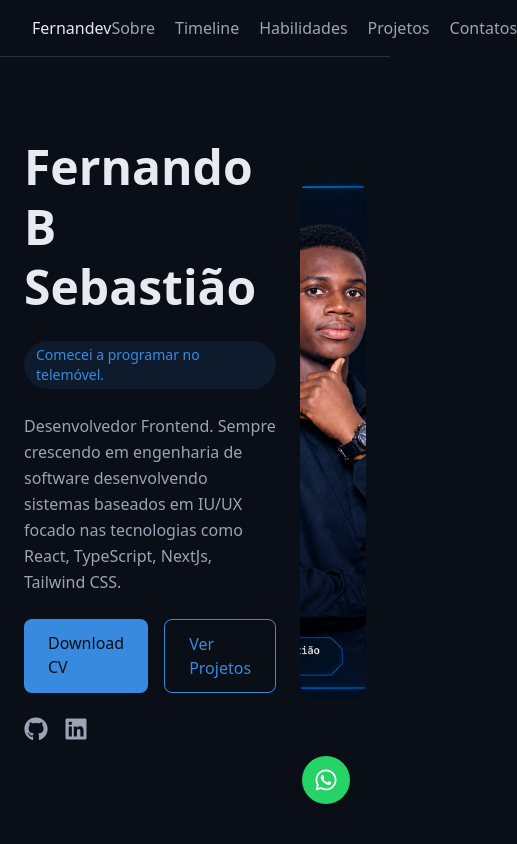
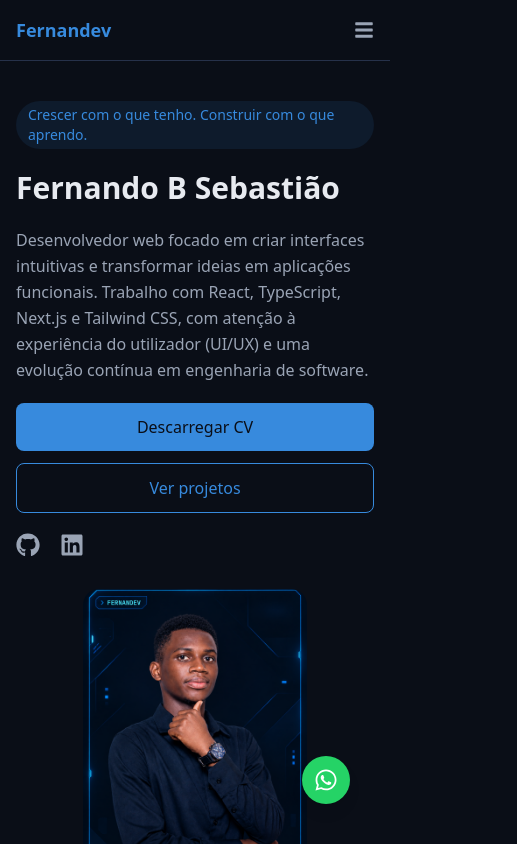
Before and after one commit to fernandev-tech/My-Portfolio, a Next.js app in the folder portfolio/: page / in a window 390 px wide. Shown: the top 844 px of the page, 517 px wide, since content can reach past the window. Built offline with nearby package versions, Linux system fonts and the light colour scheme.

Commit message:
Responsividade: Header - menu hamburguer, Hero

```diff
--- a/portfolio/src/components/AboutMe/AboutMe.tsx
+++ b/portfolio/src/components/AboutMe/AboutMe.tsx
@@ -40,12 +40,7 @@ const aboutTabs: AboutTabs[] = [
 
 export function AboutMe() {
 
-    const { ref, progress } = useInView();
 
-    const easedProgress = 1 - Math.pow(1 - progress, 3);
-    const scale = 0.95 + easedProgress * 0.05;
-    const opacity = easedProgress;
-    const translateY = (1 - easedProgress) * 40;
     const [activeTab, setActiveTab] = useState<string | null>(null)
 
     const contentTab = aboutTabs.find(aboutTab => aboutTab.id === activeTab)
@@ -53,11 +48,7 @@ export function AboutMe() {
 
     return (
         <section id="sobre"
-            ref={ref}
-            style={{
-                opacity,
-                transform: `translateY(${translateY}px) scale(${scale})`,
-            }}
+
             className={`max-w-6xl mx-auto px-6 py-20 space-y-4 transition-all duration-700 ease-out`}>
 
             <h2 className="text-4xl font-bold mb-8">Sobre Mim</h2>
--- a/portfolio/src/components/Header/Header.tsx
+++ b/portfolio/src/components/Header/Header.tsx
@@ -1,11 +1,14 @@
-import Link from "next/link"
+
+"use client";
+
+import { useState } from "react";
+import Link from "next/link";
+import { FaBars, FaTimes } from "react-icons/fa";
 
 type NavItem = {
-    label: string,
-    href: string
-}
-export function Header() {
-
+    label: string;
+    href: string;
+};
 
 const navItems: NavItem[] = [
     { label: "Sobre", href: "#sobre" },
@@ -13,22 +16,54 @@ export function Header() {
     { label: "Habilidades", href: "#habilidades" },
     { label: "Projetos", href: "#projetos" },
     { label: "Contatos", href: "#contatos" },
-    ]
+];
+
+export function Header() {
+    const [isMenuOpen, setIsMenuOpen] = useState(false);
 
     return (
-        <header className={`sticky top-0 z-50 flex justify-between items-center px-8 py-4 bg-primary border-b border-border font-mono `}>
-            <span>Fernandev</span>
+        <header className="sticky top-0 z-50 flex items-center justify-between border-b border-border bg-primary px-4 py-4 font-mono md:px-8">
+            <Link
+                href="#top"
+                className="text-lg font-bold text-accent"
+            >
+                Fernandev
+            </Link>
 
+            {/* Botão hambúrguer: apenas mobile */}
+            <button
+                type="button"
+                className="flex items-center justify-center text-xl text-text-secondary transition-colors hover:text-accent md:hidden"
+                aria-label={isMenuOpen ? "Fechar menu" : "Abrir menu"}
+                aria-expanded={isMenuOpen}
+                aria-controls="main-navigation"
+                onClick={() => setIsMenuOpen(!isMenuOpen)}
+            >
+                {isMenuOpen ? <FaTimes /> : <FaBars />}
+            </button>
 
-            <nav>
-                <ul className={`flex gap-5`}>
-                    {navItems.map(navItem => (
-                        <li key={navItem.href} className={`text-text-secondary hover:text-accent transition-colors`}><a href={navItem.href}>{navItem.label}</a></li>
+            {/* Navegação */}
+            <nav
+                id="main-navigation"
+                aria-label="Navegação principal"
+                className={`${isMenuOpen ? "block" : "hidden"} absolute left-0 top-full w-full border-b border-border bg-primary px-4 py-4 md:static md:block md:w-auto md:border-0 md:bg-transparent md:p-0`}
+            >
+                <ul className="flex flex-col gap-4 md:flex-row md:gap-5">
+                    {navItems.map(({ label, href }) => (
+                        <li
+                            key={href}
+                            className="text-text-secondary transition-colors hover:text-accent"
+                        >
+                            <Link
+                                href={href}
+                                onClick={() => setIsMenuOpen(false)}
+                            >
+                                {label}
+                            </Link>
+                        </li>
                     ))}
                 </ul>
             </nav>
-
         </header>
-    )
+    );
 }
-{/*O bg-primary é a clase que criamos */}
--- a/portfolio/src/components/Hero/Hero.tsx
+++ b/portfolio/src/components/Hero/Hero.tsx
@@ -1,55 +1,100 @@
-"use client"
-import { useInView } from "@/hooks/useInView";
-import { FaGithub, FaLinkedin, FaFacebook } from "react-icons/fa";
-import Image from "next/image"
+import Image from "next/image";
+import { FaGithub, FaLinkedin } from "react-icons/fa";
 
-type WorkLinks = {
-    label: string,
-    href: string,
-    Icon: React.ReactNode,
-}
-const workLinks: WorkLinks[] = [
-    { label: "Github", href: "https://github.com/fernandev-tech", Icon: <FaGithub /> },
-    { label: "Linkedin", href: "https://Linkedin.com/fernandobsebastiao", Icon: <FaLinkedin /> },
+type WorkLink = {
+    label: string;
+    href: string;
+    Icon: React.ReactNode;
+};
 
-]
+const workLinks: WorkLink[] = [
+    {
+        label: "GitHub",
+        href: "https://github.com/fernandev-tech",
+        Icon: <FaGithub />,
+    },
+    {
+        label: "LinkedIn",
+        href: "https://linkedin.com/fernandobsebastiao",
+        Icon: <FaLinkedin />,
+    },
+];
 
 export function Hero() {
 
-
     return (
         <section
-            className={`max-w-6xl mx-auto px-6 py-20 min-h-screen transition-all duration-700 ease-out `}>
-            <div className="flex items-center gap-6">
+            id="top"
+            className="mx-auto flex min-h-screen max-w-6xl items-center px-4 py-10 font-mono sm:px-6 sm:py-14 md:py-20"
+        >
+            <div className="flex w-full flex-col items-stretch gap-8 md:flex-row md:items-center md:gap-10">
 
-                <div className="flex flex-col gap-6 flex-1">
+                {/* Conteúdo textual */}
+                <div className="flex min-w-0 flex-1 flex-col items-start gap-5">
+                    <span className="self-start rounded-full bg-accent/10 px-3 py-1 text-sm text-accent">
+                        Crescer com o que tenho. Construir com o que aprendo.
+                    </span>
 
-                    <h1 className="text-5xl font-bold leading-tight">Fernando B Sebastião</h1>
-                    <span className="text-sm self-start bg-accent/10 text-accent  rounded-full px-3 py-1 ">Comecei a programar no telemóvel.</span>
-                    <p className="text-text-secondary leading-relaxed">Desenvolvedor Frontend. Sempre crescendo em engenharia de software desenvolvendo sistemas baseados em IU/UX focado nas tecnologias como React, TypeScript, NextJs, Tailwind CSS.</p>
+                    <h1 className="text-3xl font-bold leading-tight sm:text-4xl md:text-5xl">
+                        Fernando B Sebastião
+                    </h1>
 
-                    <div className="flex gap-4">
-                        <a href="/Fernando-CV.pdf" target="_blank" className="bg-accent text-primary px-6 py-3 rounded-lg font-medium hover:opacity-90 transition-opacity" >Download CV</a>
-                        <a className="border border-accent text-accent px-6 py-3 rounded-lg font-medium hover:bg-accent/10 transition-colors" href="#projetos">Ver Projetos</a>
+                    <p className="leading-relaxed text-text-secondary">
+                        Desenvolvedor web focado em criar interfaces intuitivas
+                        e transformar ideias em aplicações funcionais. Trabalho
+                        com React, TypeScript, Next.js e Tailwind CSS, com atenção
+                        à experiência do utilizador (UI/UX) e uma evolução
+                        contínua em engenharia de software.
+                    </p>
+
+                    {/* Botões */}
+                    <div className="flex w-full flex-col gap-3 sm:w-auto sm:flex-row sm:flex-wrap">
+                        <a
+                            href="/Fernando-CV.pdf"
+                            target="_blank"
+                            rel="noopener noreferrer"
+                            className="w-full rounded-lg bg-accent px-6 py-3 text-center font-medium text-primary transition-opacity hover:opacity-90 sm:w-auto"
+                        >
+                            Descarregar CV
+                        </a>
+
+                        <a
+                            href="#projetos"
+                            className="w-full rounded-lg border border-accent px-6 py-3 text-center font-medium text-accent transition-colors hover:bg-accent/10 sm:w-auto"
+                        >
+                            Ver projetos
+                        </a>
                     </div>
-                    <div className="flex items-center gap-4">
-                        {workLinks.map((workLink) => (
-                            <a className="text-2xl text-text-secondary hover:text-accent transition-colors" key={workLink.href} aria-label={workLink.label} href={workLink.href}>{workLink.Icon}</a>
+
+                    {/* Redes sociais */}
+                    <div className="flex items-center gap-5">
+                        {workLinks.map(({ label, href, Icon }) => (
+                            <a
+                                key={href}
+                                href={href}
+                                target="_blank"
+                                rel="noopener noreferrer"
+                                aria-label={label}
+                                className="text-2xl text-text-secondary transition-colors hover:text-accent"
+                            >
+                                {Icon}
+                            </a>
                         ))}
                     </div>
                 </div>
-                <div className="flex justify-center items-center shrink-0 flex-1">
+
+                {/* Fotografia */}
+                <div className="flex w-full justify-center md:flex-1">
                     <Image
-                        className="object-cover w-90 h-130 rounded-2xl"
+                        className="h-82 w-56 rounded-2xl object-cover sm:h-80 sm:w-64 md:h-110 md:w-80"
                         src="/Perfil-Dev.png"
-                        alt="Foto de Fernando B Sebastião"
+                        alt="Fotografia de Fernando B Sebastião"
                         width={400}
                         height={400}
+                        priority
                     />
-
                 </div>
             </div>
-
         </section>
-    )
+    );
 }
```
Lines whose indentation alone changed are shown as unchanged.
